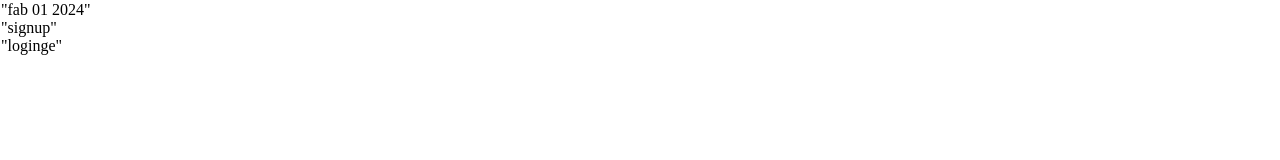
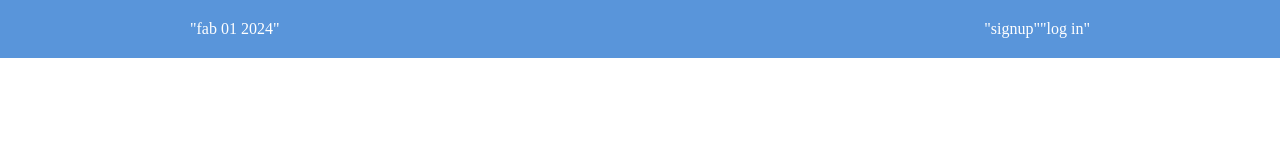
Before and after one commit to hamzaelshikh/interniting-is-hard-flex-project-replicant, a plain HTML site: page index.html in a window 1280 px wide. Drawn offline with Linux system fonts and the light colour scheme.

Commit message:
style heading and fix a bug
the css styels where not been ablyed to the thehtml

```diff
--- a/index.html
+++ b/index.html
@@ -2,15 +2,16 @@
 <head>
     <meta charset="UTF-8">
     <title>THE PAGE</title>
-    <link rel="stylesheet" href="styels.css">
+    <link rel='stylesheet' href='styles.css'/>
 </head>
 <body>
-    <div class="div-container">
+    <div class="menu-container" >
         <div class="menu">
             <div class="date">"fab 01 2024"</div>
-            <div class="signup">"signup"</div>
-            <div class="login">"loginge"</div>
-
+            <div class="links">
+                <div class="signup">"signup"</div>
+                <div class="login">"log in"</div>
+            </div>
         </div>
 
     </div>
--- a/styels.css
+++ /dev/null
@@ -1,14 +0,0 @@
-*{
-    margin: 0;
-    padding: 0;
-    box-sizing: border-box;
-}
-.menu-container{
-    color: #fff;
-    background-color: blue;
-    padding: 20px 0;
-}
-.menu{
-    border: #fff 1px solid;
-    width: 900px;
-}
--- /dev/null
+++ b/styles.css
@@ -0,0 +1,21 @@
+*{
+    margin: 0;
+    padding: 0;
+    box-sizing: border-box;
+}
+.menu-container  {
+    color: #fff;
+    background-color: #5995DA;
+    padding: 20px 0;
+    display: flex;
+    justify-content: center;
+}
+.menu{
+    width: 900px;
+    display: flex;
+    justify-content: space-between;
+}
+.links{
+    display: flex;
+    justify-content:space-around ;
+}
```
